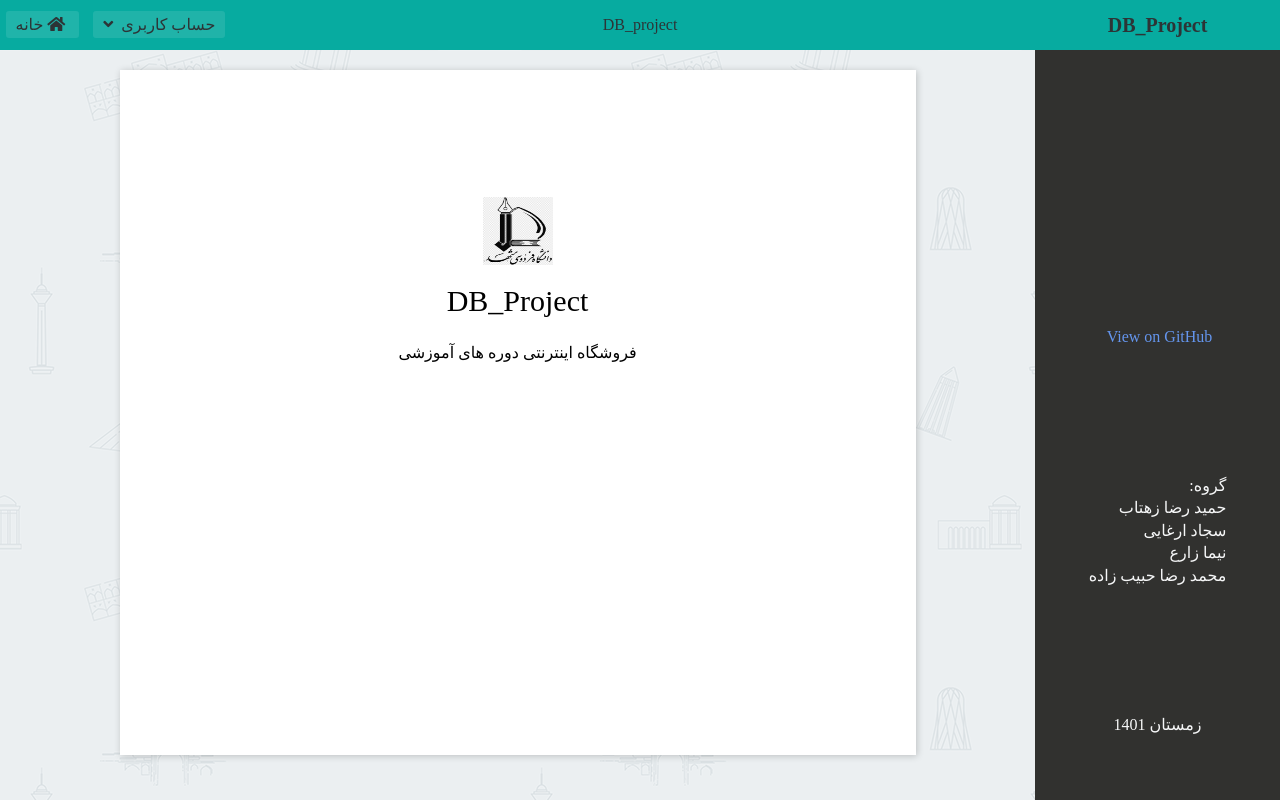
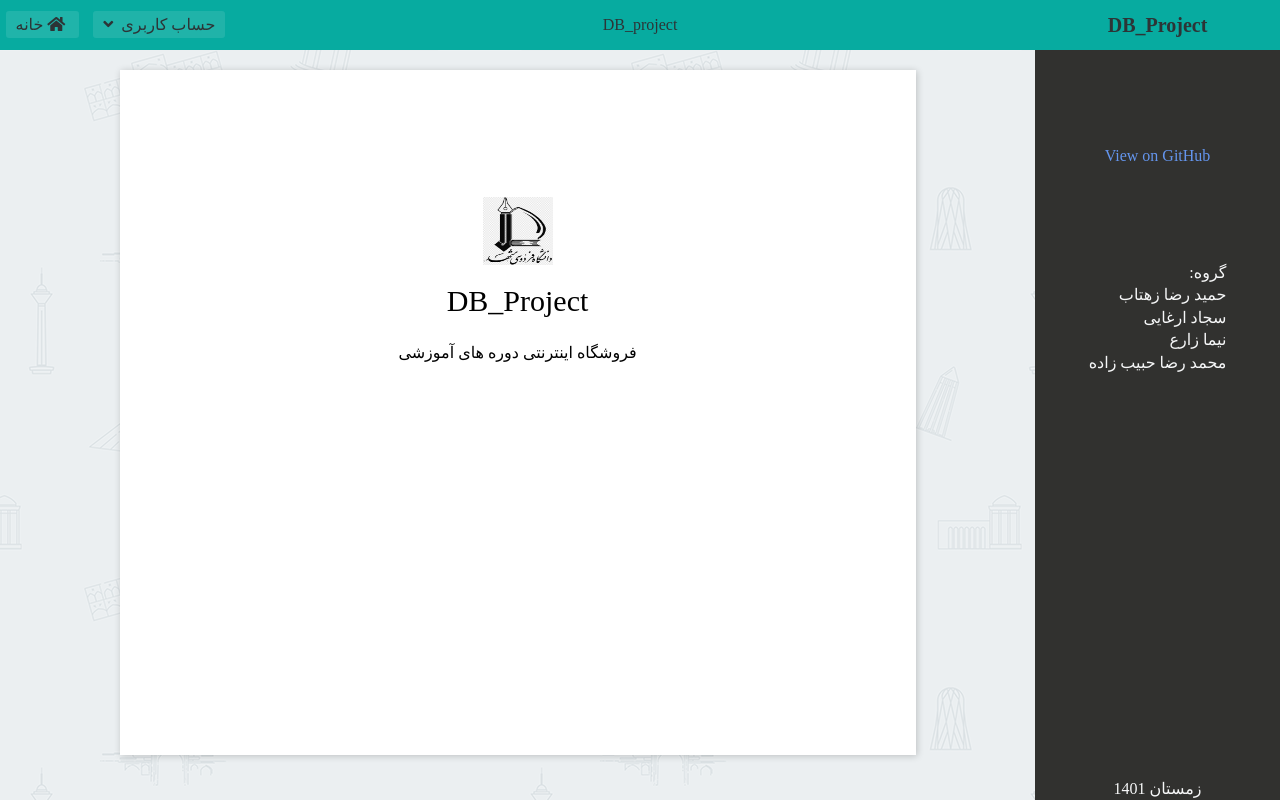
Before and after one commit to hamidzehtab/DataBase_Project, a Django app: page / in a window 1280 px wide. Run offline with Django 4.2, Linux system fonts and the light colour scheme; data that the repository does not hold is empty.

Commit message:
Update index.html

```diff
--- a/db_project/templates/index.html
+++ b/db_project/templates/index.html
@@ -217,16 +217,10 @@
                     </span>
         </div>
         <div class="area">
-            <div class="top">
-                <div class="top-img-div">
-
-                </div>
-                <div class="top-p">
-
-                </div>
+            <div class="top" style="display: flex;flex-direction: column;justify-content:center;align-items: center;">
+                <div><a style="color:cornflowerblue;cursor: pointer;" target="_blank" href="https://github.com/hamidzehtab/DB_Project">View on GitHub </a></div>
             </div>
-            <div class="bottom" style="display: flex;flex-direction: column;justify-content:space-around;align-items: center;">
-                <div><a style="color:cornflowerblue;cursor: pointer;" target="_blank" href="https://github.com/hamidzehtab/DB_Project">View on GitHub <i class="fa fa-external-link" aria-hidden="true"></i> </a></div>
+            <div class="bottom" style="display: flex;flex-direction: column;justify-content:space-between;align-items: center;">
                 <div>گروه:</br>حمید رضا زهتاب </br> سجاد ارغایی </br> نیما زارع </br> محمد رضا حبیب زاده </div>
                 <div>زمستان 1401</div>
             </div>
```
